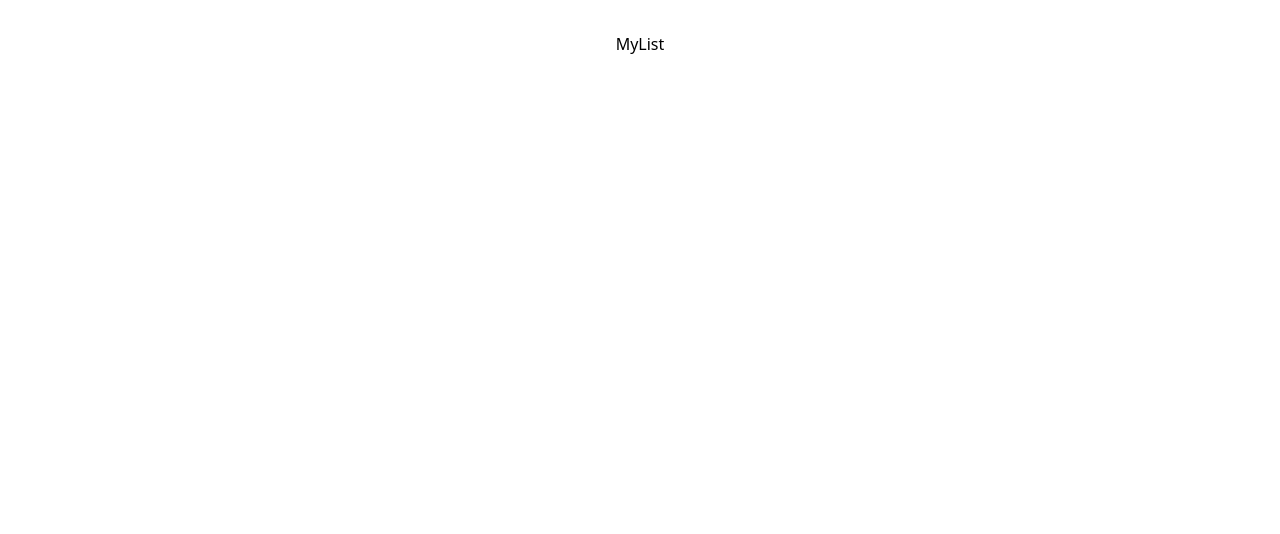
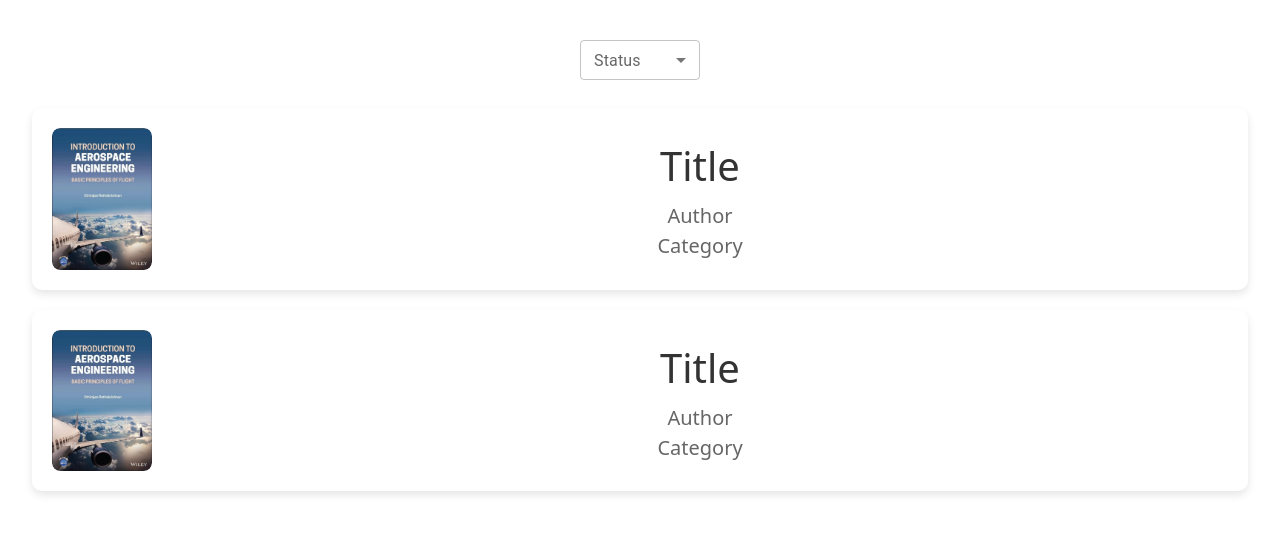
Before and after one commit to logan1o1/frontend, a React (Vite) app: page /mylist in a window 1280 px wide. Shown: the top 534 px of the page. Built offline with nearby package versions, Linux system fonts and the light colour scheme.

Commit message:
list page

```diff
--- /dev/null
+++ b/src/components/ListCard/ListCard.css
@@ -0,0 +1,41 @@
+.list-card {
+    display: flex;
+    align-items: center;
+    justify-content: center;
+    padding: 20px;
+    border-radius: 10px;
+    box-shadow: 0 4px 8px rgba(0, 0, 0, 0.1);
+    transition: box-shadow 0.3s ease;
+  }
+
+  .list-card:hover {
+    box-shadow: 0 8px 16px rgba(0, 0, 0, 0.2);
+  }
+
+  .list-card .image {
+    margin-right: 20px;
+    overflow: hidden;
+    border-radius: 8px;
+  }
+
+  .list-card .image img {
+    width: 100px;
+    height: auto;
+    border-radius: 8px;
+  }
+
+  .list-card .details {
+    flex-grow: 1;
+  }
+
+  .list-card h3 {
+    margin: 0 0 5px;
+    font-size: 40px;
+    color: #333;
+  }
+
+  .list-card h4, .list-card h5 {
+    margin: 0;
+    font-size: 20px;
+    color: #666;
+  }
--- /dev/null
+++ b/src/components/ListCard/ListCard.jsx
@@ -0,0 +1,19 @@
+import React from 'react';
+import image from '../../assets/WhatsApp Image 2024-03-04 at 19.33.08_f16c8063.jpg';
+import './ListCard.css'
+const ListCard = () => {
+  return (
+    <div className="list-card">
+      <div className="image">
+        <img src={image} alt="Cover"/>
+      </div>
+      <div className="details">
+        <h3>Title</h3>
+        <h4>Author</h4>
+        <h5>Category</h5>
+      </div>
+    </div>
+  );
+};
+
+export default ListCard;
--- a/src/components/MyList/MyList.css
+++ b/src/components/MyList/MyList.css
@@ -0,0 +1,6 @@
+.listings{
+    display: flex;
+    flex-direction: column;
+    gap: 20px;
+    margin-top: 20px;
+}
--- a/src/components/MyList/MyList.jsx
+++ b/src/components/MyList/MyList.jsx
@@ -1,9 +1,33 @@
-import React from 'react'
-
+import React, { useState } from "react";
+import ListCard from "../ListCard/ListCard";
+import "./MyList.css";
+import { FormControl, InputLabel, MenuItem, Select } from "@mui/material";
 function MyList() {
+  const [status, setStatus] = useState('');
   return (
-    <div>MyList</div>
-  )
+    <div className="ListingWrapper">
+       <FormControl sx={{ m: 1, minWidth: 120 }} size="small">
+      <InputLabel id="demo-select-small-label">Status</InputLabel>
+      <Select
+        labelId="demo-select-small-label"
+        id="demo-select-small"
+        value={status}
+        label="status"
+        onChange={e=>setStatus(e.target.value)}
+      >
+        <MenuItem value="">
+          <em>None</em>
+        </MenuItem>
+        <MenuItem value={"sold"}>sold</MenuItem>
+        <MenuItem value={"unsold"}>unsold</MenuItem>
+      </Select>
+    </FormControl>
+      <div className="listings">
+        <ListCard />
+        <ListCard />
+      </div>
+    </div>
+  );
 }
 
-export default MyList
+export default MyList;
--- a/src/components/Nav.jsx
+++ b/src/components/Nav.jsx
@@ -3,7 +3,7 @@ import { Link } from 'react-router-dom'
 const Nav = () => {
   return (
     <div>
-        <nav className="bg-white border-gray-200 dark:bg-gray-900">
+        <nav className="bg-white border-gray-200 dark:bg-gray-900" style={{marginBottom: "20px"}}>
                 <div className="max-w-screen-xl flex flex-wrap items-center justify-between mx-auto p-4">
                     <Link to={"/home"} className="flex items-center space-x-3 rtl:space-x-reverse">
                         <img src="https://flowbite.com/docs/images/logo.svg" className="h-8" alt="Flowbite Logo" />
```
